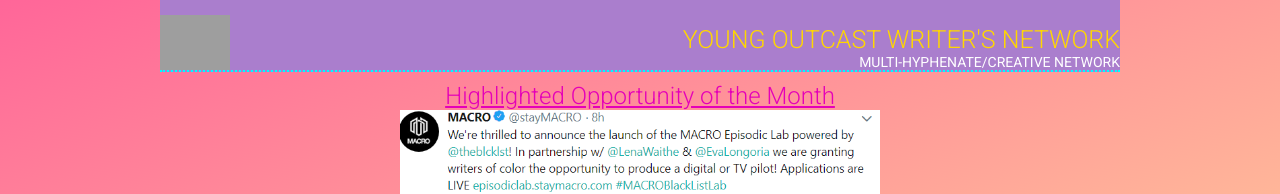
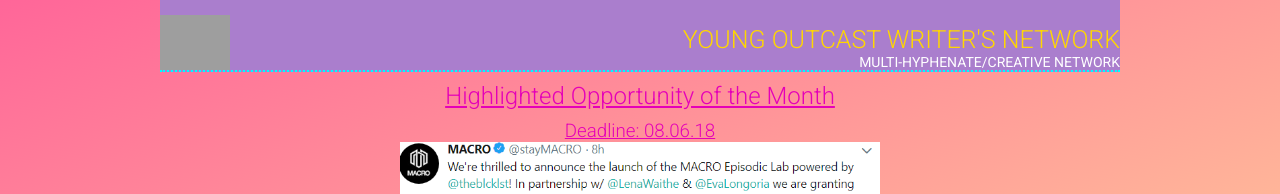
Before and after one commit to FENDdeveloperkei/yowritersnetwork, a plain HTML site: page index.html in a window 1280 px wide. Shown: the top 194 px of the page. Drawn offline with Linux system fonts and the light colour scheme; grey boxes are pictures that could not be loaded.

Commit message:
Update index.html

```diff
--- a/index.html
+++ b/index.html
@@ -20,6 +20,7 @@
       <main class="section content">
         <div class="photo">
           <h2 class="section-header"><center><u>Highlighted Opportunity of the Month</u></center></h2>
+          <h3 class="section-header"><center><u>Deadline: 08.06.18</u></center></h3>
           <img src="https://github.com/FENDdeveloperkei/yowritersnetwork/blob/master/macroopp.PNG?raw=true" alt= "one thing"
         </div>
         <section class="section featured">
```
